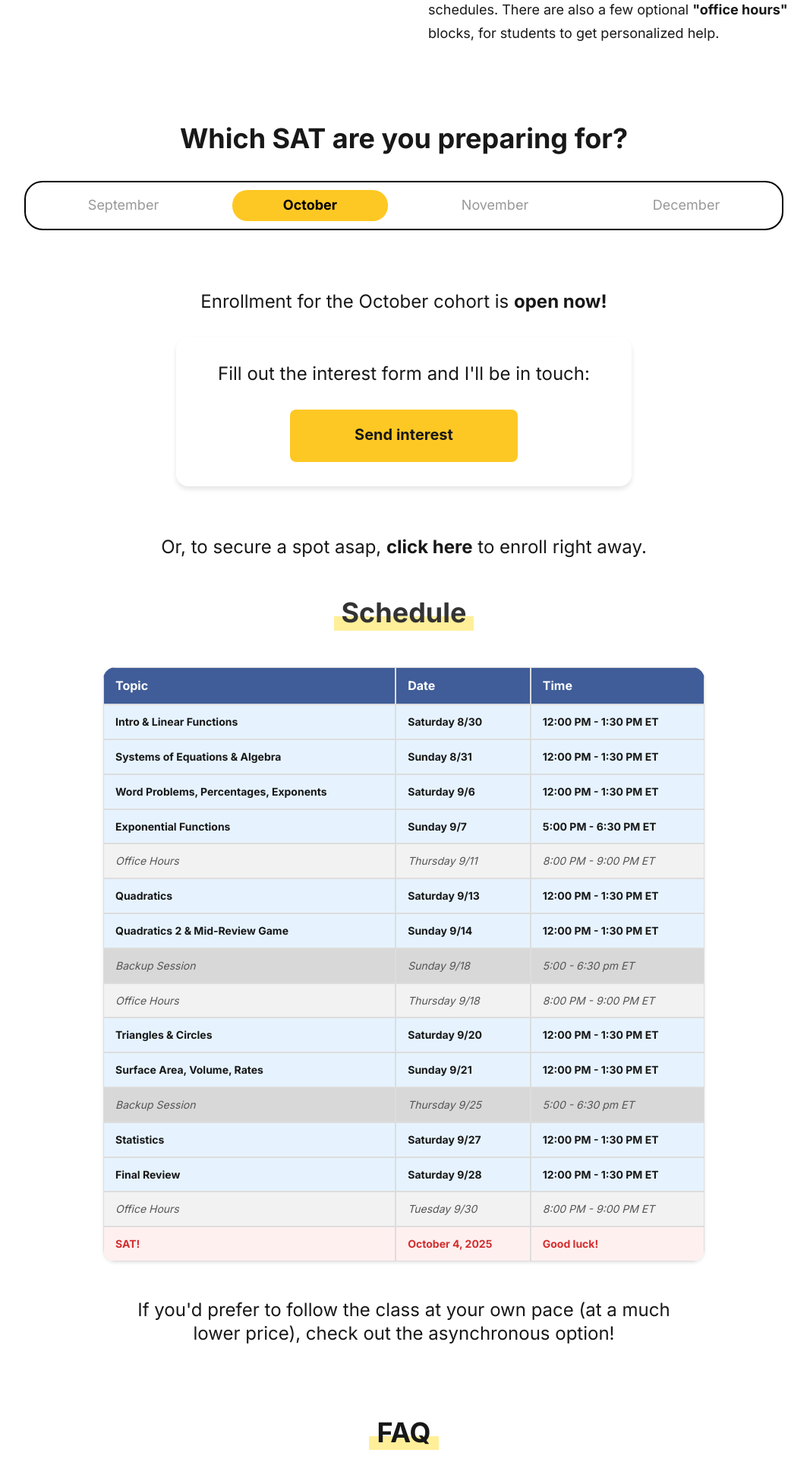
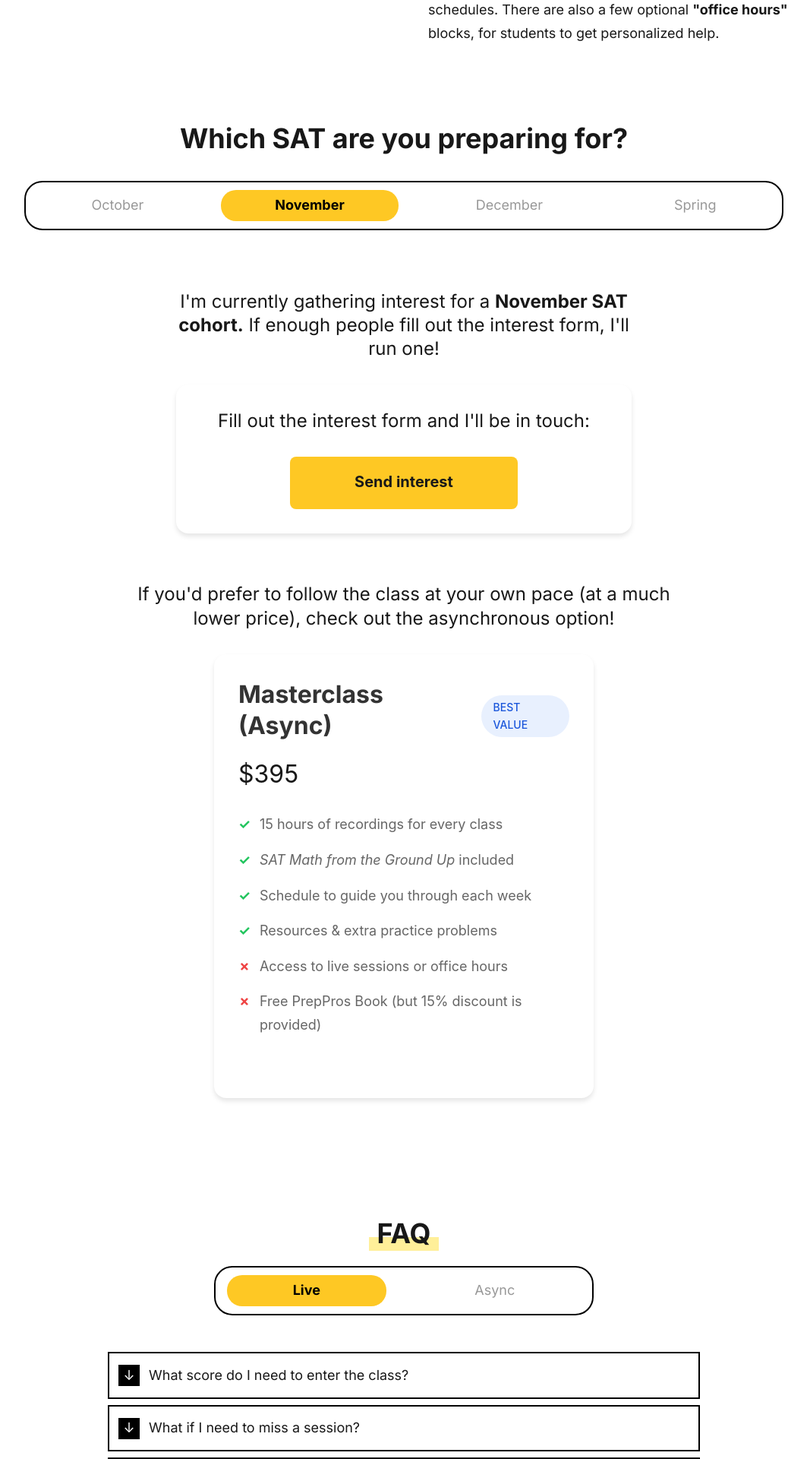
Before and after one commit to qExobyte/qExobyte.github.io, a Jekyll site: the page built from _pages/classes.html, in a window 1280 px wide. Shown: the part 3098-5018 px from the top of the page at 76% size, without its empty margins (108-1175 px from the left). Built offline with Jekyll 4.4.1, drawn with Linux system fonts in a browser that asks for light colours; nearby versions of some CDN libraries; some web fonts are replaced.

Commit message:
mc update + fixing ground up embed bug

```diff
--- a/_data/settings.yml
+++ b/_data/settings.yml
@@ -12,7 +12,7 @@
   years: 4
   subs: 80000
   views: 12 # in millions
-  students: 200
+  students: 300
   masterclasses: 11
   spots: 0
   class-time: "5:00 - 6:30 pm ET"
--- a/_includes/masterclass/cohorts.html
+++ b/_includes/masterclass/cohorts.html
@@ -6,16 +6,16 @@
 
     <div class="carousel-tabs">
         <button class="tab-item" data-slide="0">
-            September
+            October
         </button>
         <button class="tab-item active" data-slide="1">
-            October
+            November
         </button>
         <button class="tab-item" data-slide="2">
-            November
+            December
         </button>
         <button class="tab-item" data-slide="3">
-            December
+            Spring
         </button>
     </div>
 
@@ -26,27 +26,28 @@
         <div class="carousel-slide active" data-slide-index="1">
             <div style="text-align: center; margin-top: 3rem;">
                 <div style="max-width: 600px; text-align: center; margin: auto;">
-                    <h3 style="margin-bottom: 1rem; font-weight: normal;">Enrollment for the October cohort is <b>open now!</b></h3>
+                    <h3 style="margin-bottom: 1rem; font-weight: normal;">I'm currently gathering interest for a <b>November SAT cohort.</b> If enough people fill out the interest form, I'll run one!</h3>
                 </div>
             </div>
             {% include masterclass/interest.html %}
-            <h3 style="text-align: center; text-decoration: none; margin-bottom: 3rem !important;">Or, to secure a spot asap, <a href="https://buy.stripe.com/7sYfZa0aO6IPd56gmm6wE0E"><b>click here</b></a> to enroll right away.</h3>
-            {% include masterclass/schedules/october.html %}
+            <!--            <h3 style="text-align: center; text-decoration: none; margin-bottom: 3rem !important;">Or, to secure a spot asap, <a href="https://buy.stripe.com/7sYfZa0aO6IPd56gmm6wE0E"><b>click here</b></a> to enroll right away.</h3>-->
             <h3 style="text-align: center; text-decoration: none;">If you'd prefer to follow the class at your own pace (at a much lower price), check out the <a href="https://learnsatmath.com/classes/?tab=0#interest" target="_blank">asynchronous option!</a></h3>
+            {% include masterclass/async-card.html %}
         </div>
         <div class="carousel-slide" data-slide-index="2">
             <div style="text-align: center; margin-top: 3rem;">
                 <div style="max-width: 600px; text-align: center; margin: auto;">
-                    <h3 style="margin-bottom: 1rem; font-weight: normal;">For the November SAT, join the October cohort. Enrollment is <b>open now!</b></h3>
+                    <h3 style="margin-bottom: 1rem; font-weight: normal;">The December SAT cohort will start in <b>mid-October.</b> Secure your spot below!</h3>
                 </div>
             </div>
             {% include masterclass/interest.html %}
-            <h3 style="text-align: center; text-decoration: none; margin-bottom: 3rem !important;">Or, to secure a spot asap, <a href="https://buy.stripe.com/7sYfZa0aO6IPd56gmm6wE0E"><b>click here</b></a> to enroll right away.</h3>
-            {% include masterclass/schedules/october.html %}
-            <h3 style="text-align: center; text-decoration: none;">If you'd prefer to follow the class at your own pace (at a much lower price), check out the <a href="https://learnsatmath.com/classes/?tab=0#interest" target="_blank">asynchronous option!</a></h3>
+            <h3 style="text-align: center; text-decoration: none;">Or get started <b>now</b> with the <a href="https://learnsatmath.com/classes/?tab=0#interest" target="_blank">asynchronous option.</a></h3>
+            {% include masterclass/async-card.html %}
         </div>
         <div class="carousel-slide" data-slide-index="3">
             {% include masterclass/interest.html %}
+            <h3 style="text-align: center; text-decoration: none;">Or get started <b>now</b> with the <a href="https://learnsatmath.com/classes/?tab=0#interest" target="_blank">asynchronous option.</a></h3>
+            {% include masterclass/async-card.html %}
         </div>
     </div>
 
--- a/_includes/section-hook.html
+++ b/_includes/section-hook.html
@@ -2,7 +2,7 @@
     <div class="center" align="center">
         <h1 class="hero__title">Hi, I'm Eric.</h1>
         <p class="hero__description">
-            I've helped over <b>150</b> students achieve their top SAT math scores using <a href="/strategy">scientifically based strategies.</a>
+            I've helped over <b>{{ site.data.settings.stats.students }}</b> students achieve their top SAT math scores using <a href="/strategy">scientifically based strategies.</a>
             After earning a perfect score <b>twice</b> and tutoring the test for {{ site.data.settings.stats.years }} years, I'm confident that my approach works.
         </p>
         {% include book-button.html %}
```
Also changed, not shown: _pages/products.html (+10 -2 lines).
